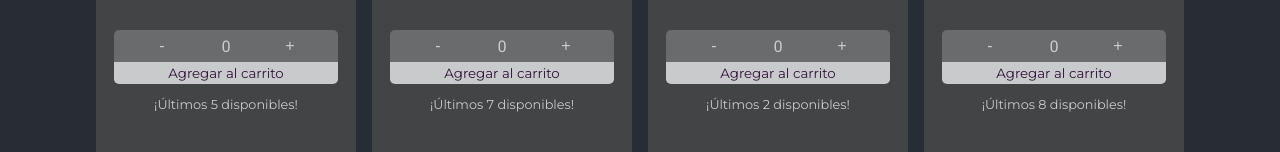
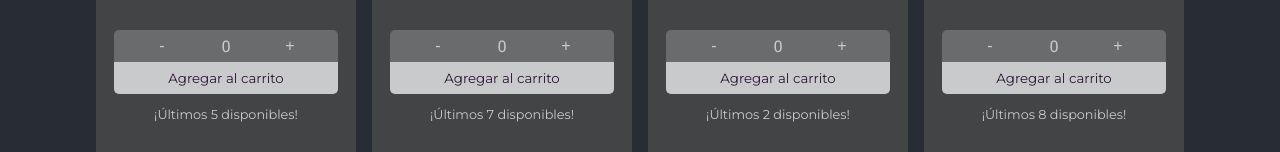
Before and after one commit to TomiTorres93/tiendahodl-tomas-torres, a React (Create React App) app: page / in a window 1280 px wide. Shown: the part 547-699 px from the top of the page. Built offline with nearby package versions, Linux system fonts and the light colour scheme; a web font is replaced by a local one.

Commit message:
ItemCount - Desafío 4

```diff
--- a/src/components/listcont/ItemCount.jsx
+++ b/src/components/listcont/ItemCount.jsx
@@ -23,7 +23,7 @@ export default function ItemCount({stock, initial, onAdd, itemname}) {
     }
 
     function onAddbutton () {
-      console.log("Agregaste " + count + " " + itemname + " al carrito")
+      alert("Agregaste " + count + " " + itemname + " al carrito")
     }
 
   return (
--- a/src/components/listcont/ItemListContainer.css
+++ b/src/components/listcont/ItemListContainer.css
@@ -174,6 +174,7 @@ transform: translateY(5px);}
 
 .AddRemoveButton:hover {
     color: #300b39;
+    font-weight: bolder;
 }
 
 .addCartButtonCont {
@@ -202,7 +203,7 @@ align-items: center;
 justify-content: center;
 background-color: white;
 color: #300b39;
-padding: 0.2rem;
+padding: 0.5rem;
 border: none;
 border-radius: 0px 0px 5px 5px;
 cursor: pointer;
@@ -214,6 +215,7 @@ transition: 0.5s all ease-in-out;
 .addCartButton:hover {
 color: white;
 background-color: #300b39;
+font-weight: bold;
 }
 
 .ultimosDisp {
```
